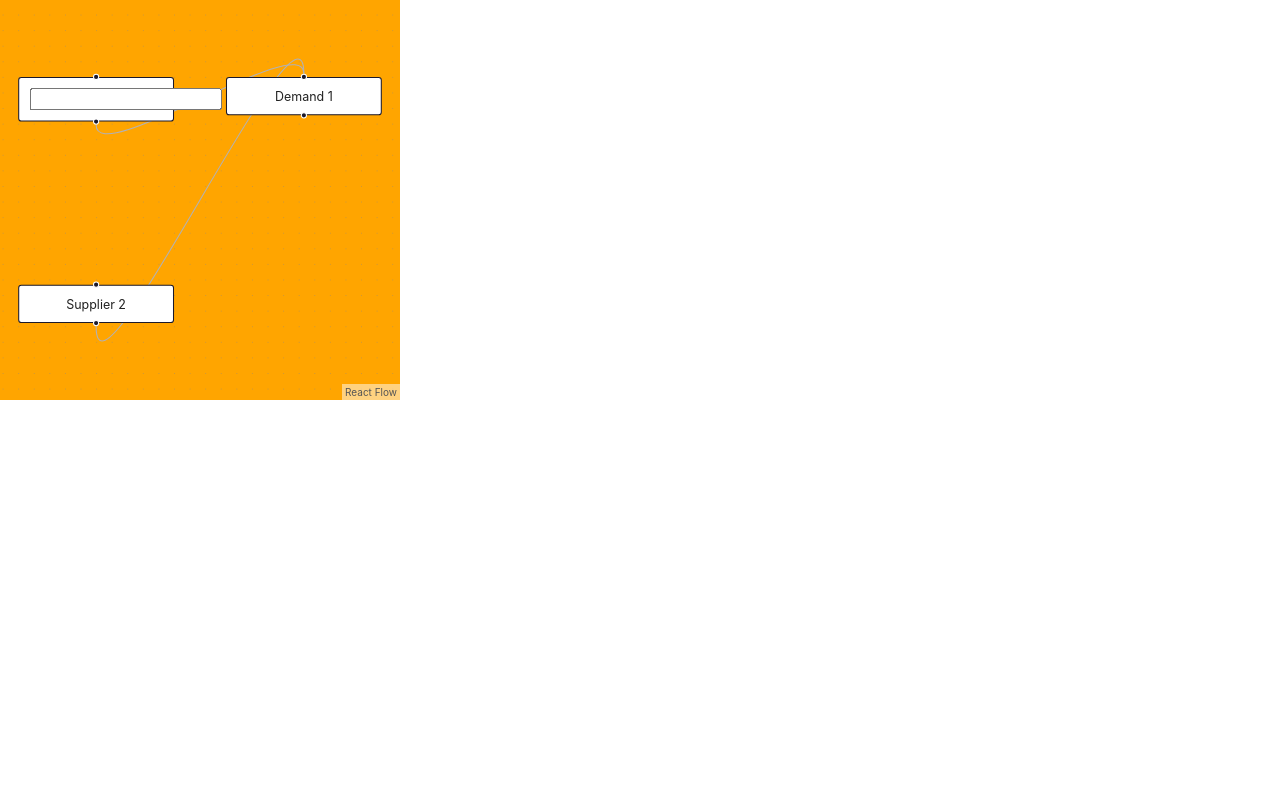
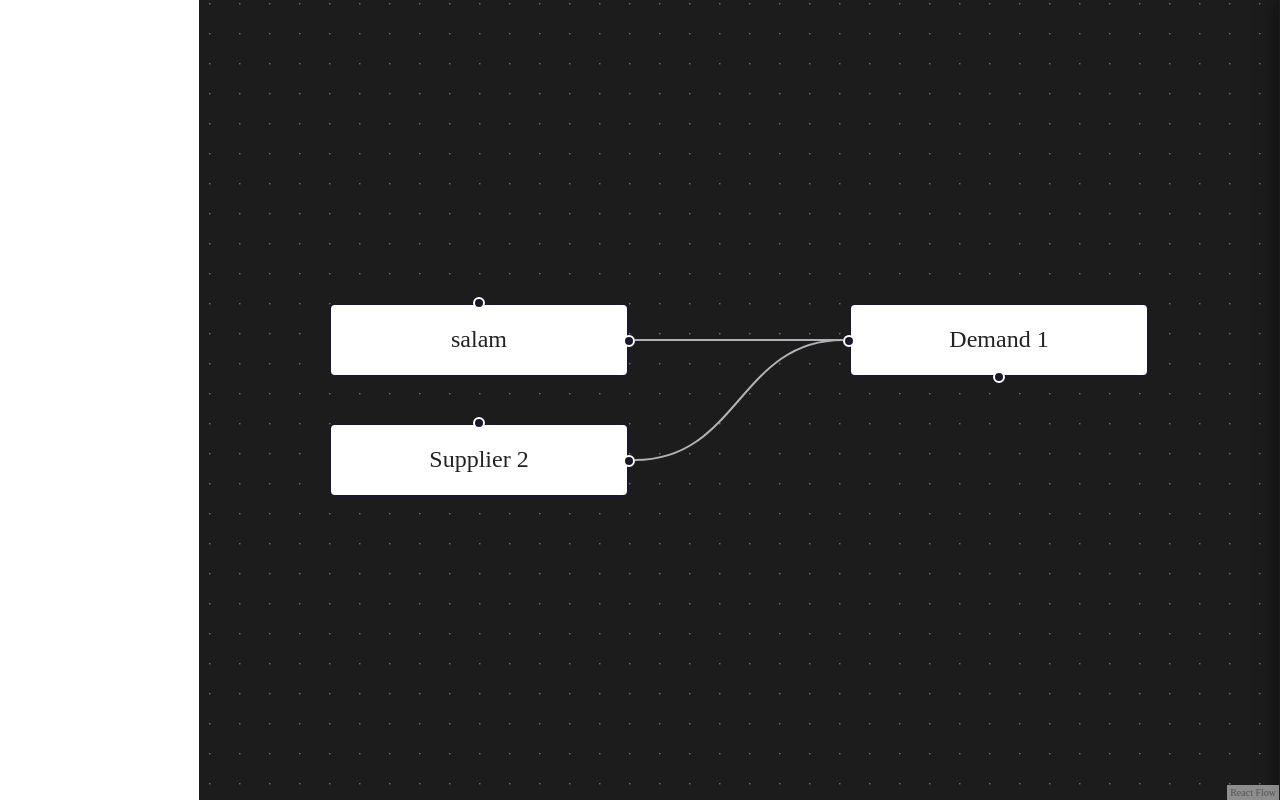
Before and after one commit to ShahriarKh/operations-research-solver, a Next.js app: page / in a window 1280 px wide. Built offline with nearby package versions, Linux system fonts and the light colour scheme.

Commit message:
worked on styles

```diff
--- /dev/null
+++ b/Components/layouts/AppLayout.jsx
@@ -0,0 +1,7 @@
+import css from './AppLayout.module.scss'
+
+export default function AppLayout({children}) {
+    return (
+        <div className={css.grid}>{children}</div>
+    )
+}
--- /dev/null
+++ b/Components/layouts/AppLayout.module.scss
@@ -0,0 +1,8 @@
+@use "colors" as *;
+
+.grid {
+    background-color: $grey-dark;
+    height: 100vh;
+    display: grid;
+    grid-template-columns: auto 1fr;
+}
--- /dev/null
+++ b/Components/organisms/Sidebar.jsx
@@ -0,0 +1,5 @@
+import css from "./Sidebar.module.scss";
+
+export default function Sidebar(params) {
+    return <div className={css["sidebar"]}>Hello</div>;
+}
--- /dev/null
+++ b/Components/organisms/Sidebar.module.scss
@@ -0,0 +1,9 @@
+@use "../../styles/colors" as *;
+
+.sidebar {
+    width: 200px;
+    background-color: $grey-dark;
+    box-shadow: -2px 0 18px rgb(0, 0, 0, 0.5);
+    color: white;
+    padding: 24px;
+}
--- a/next.config.js
+++ b/next.config.js
@@ -1,6 +1,11 @@
+const path = require("path");
+
 /** @type {import('next').NextConfig} */
 const nextConfig = {
   reactStrictMode: true,
+  sassOptions: {
+    includePaths: [path.join(__dirname, "styles")],
+ },
 }
 
 module.exports = nextConfig
--- a/pages/_app.js
+++ b/pages/_app.js
@@ -1,7 +1,14 @@
-import '../styles/globals.css'
+import AppLayout from "../Components/Layouts/AppLayout";
+import Sidebar from "../Components/organisms/Sidebar";
+import "../styles/globals.css";
 
 function MyApp({ Component, pageProps }) {
-  return <Component {...pageProps} />
+    return (
+        <AppLayout>
+            <Sidebar />
+            <Component {...pageProps} />
+        </AppLayout>
+    );
 }
 
-export default MyApp
+export default MyApp;
--- a/pages/index.js
+++ b/pages/index.js
@@ -10,11 +10,12 @@ import ReactFlow, {
 const initialNodes = [
     {
         id: "s1",
-        data: { label: <input /> },
+        data: { label: <p>salam</p> },
         position: {
             x: 0,
             y: 0,
         },
+        sourcePosition: 'right',
     },
 
     {
@@ -22,17 +23,19 @@ const initialNodes = [
         data: { label: "Supplier 2" },
         position: {
             x: 0,
-            y: 200,
+            y: 60,
         },
+        sourcePosition: 'right',
     },
 
     {
         id: "d1",
         data: { label: "Demand 1" },
         position: {
-            x: 200,
+            x: 260,
             y: 0,
         },
+        targetPosition: 'left',
     },
 ];
 
@@ -53,6 +56,7 @@ const graphOptions = {
     panOnDrag: false,
     zoomOnScroll: false,
     zoomOnPinch: false,
+    // zoom
     snapToGrid: true,
     snapGrid: [60, 60],
     nodesDraggable: false
@@ -78,7 +82,7 @@ export default function Home() {
     );
 
     return (
-        <div style={{ height: "400px", width: "400px", background: "orange" }}>
+        <div style={{ height: "auto", width: "100%", direction: "ltr" }}>
             <ReactFlow
                 nodes={nodes}
                 edges={edges}
--- /dev/null
+++ b/styles/colors.scss
@@ -0,0 +1,7 @@
+$teal: #3FCF8E;
+// #318C63
+$teal-dark: #2b825b;
+$grey-dark: #1C1C1C;
+$grey: #333;
+$red: rgba(255,89,95,0.942);
+// rgba(255,100,106,0.98)
--- a/styles/globals.css
+++ b/styles/globals.css
@@ -1,9 +1,6 @@
 html,
 body {
-  padding: 0;
-  margin: 0;
-  font-family: -apple-system, BlinkMacSystemFont, Segoe UI, Roboto, Oxygen,
-    Ubuntu, Cantarell, Fira Sans, Droid Sans, Helvetica Neue, sans-serif;
+  direction: rtl;
 }
 
 a {
@@ -13,4 +10,6 @@ a {
 
 * {
   box-sizing: border-box;
+  padding: 0;
+  margin: 0;
 }
```
